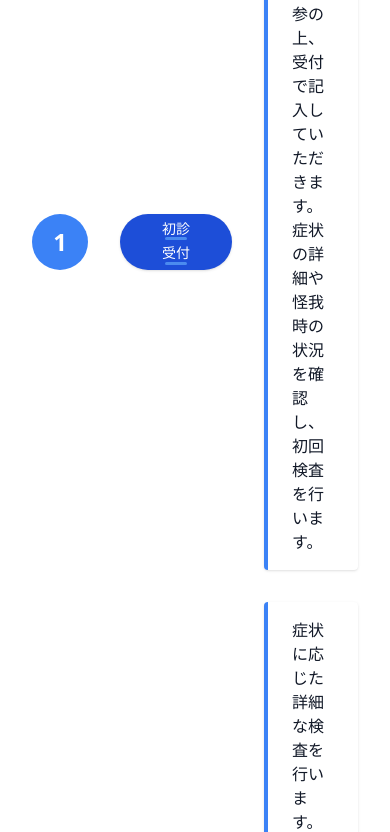
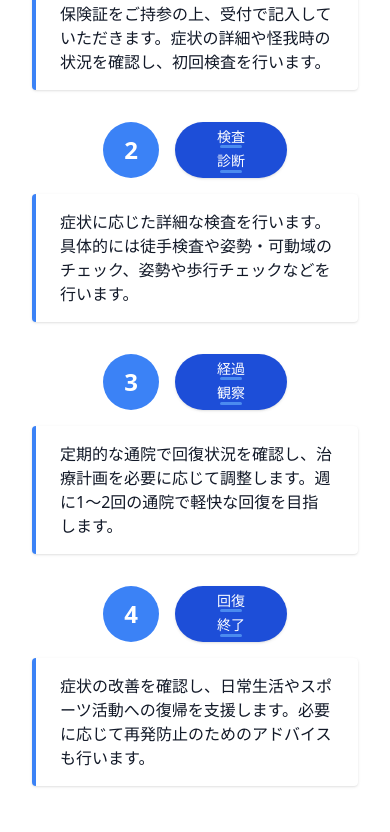
Before and after one commit to ideal-tomy/sunlit_next, a Next.js app: page /insurance in a window 390 px wide. Shown: the part 5583-6415 px from the top of the page. Built offline with nearby package versions, Linux system fonts and the light colour scheme.

Commit message:
診療の流れレスポンシブ完了

```diff
--- a/pages/index.tsx
+++ b/pages/index.tsx
@@ -57,15 +57,34 @@ const Home = () => {
   };
 
   return (
-    <div className="home-page">
-      <div style={{ position: 'relative', height: '100vh', minHeight: '600px' }}>
-        <img src="/images/01.png" width="100%" height="100%" alt="ヒーロー画像" style={{ objectFit: 'cover', position: 'absolute', top: 0, left: 0 }} />
-        <div style={{ position: 'absolute', top: 0, left: 0, right: 0, bottom: 0, backgroundColor: 'rgba(0,0,0,0.3)', display: 'flex', flexDirection: 'column', alignItems: 'center', justifyContent: 'center', padding: '0 1rem' }}>
-          <h1 style={{ color: 'white', fontSize: '2.5rem', fontWeight: 'bold', textAlign: 'center', marginBottom: '1rem' }}>サンリットウエスト鍼灸整骨院</h1>
-          <p style={{ color: 'white', fontSize: '1.2rem', textAlign: 'center', maxWidth: '36rem', marginBottom: '2rem' }}>— 100年使う大切な身体だからこそ、定期的なメンテナンスで痛みの少ない毎日を過ごしませんか。 —</p>
+    <div className="home-page min-h-screen bg-white flex flex-col">
+      <div className="relative w-full aspect-[16/9] pt-[72px]">
+        <img
+          src="/images/01.png"
+          alt="ヒーロー画像"
+          className="absolute inset-0 w-full h-full object-cover"
+        />
+        <div className="absolute inset-0 flex flex-col items-center justify-center bg-black/30 p-4">
+          <h1
+            className="hidden md:block"
+            style={{ color: 'white', fontSize: '2.5rem', fontWeight: 'bold', textAlign: 'center', marginBottom: '1rem' }}
+          >
+            サンリットウエスト鍼灸整骨院
+          </h1>
+          <p
+            className="text-sm md:text-base"
+            style={{ color: 'white', textAlign: 'center', maxWidth: '36rem', marginBottom: '2rem' }}
+          >
+            <span className="block md:hidden">
+              100年使う身体を、定期的なメンテナンスでサポート。
+            </span>
+            <span className="hidden md:block">
+              — 100年使う大切な身体だからこそ、定期的なメンテナンスで痛みの少ない毎日を過ごしませんか。 —
+            </span>
+          </p>
           <Link
             href="#contact"
-            className="bg-primary hover:bg-primary-dark text-white px-6 py-3 rounded-md transition-colors duration-300 font-medium inline-block"
+            className="hidden md:inline-block bg-primary hover:bg-primary-dark text-white px-6 py-3 rounded-md transition-colors duration-300 font-medium"
           >
             ご予約はこちら
           </Link>
--- a/pages/insurance.tsx
+++ b/pages/insurance.tsx
@@ -157,43 +157,51 @@ const Insurance = () => {
               </h2>
               <div className="max-w-4xl mx-auto">
                 <ul className="space-y-8">
-                  <li className="flex items-center gap-8">
+                  <li className="flex flex-col md:flex-row items-start md:items-center gap-2 md:gap-8">
+                    <div className="flex flex-row items-center gap-2 md:flex-col md:gap-0 justify-center w-full">
                       <div className="w-14 h-14 bg-blue-500 text-white rounded-full flex items-center justify-center text-2xl font-bold flex-shrink-0">1</div>
-                    <div className="w-28 h-14 flex flex-col items-center justify-center bg-blue-700 text-white font-bold rounded-full shadow text-sm leading-tight">
+                      <div className="w-28 h-14 flex flex-col items-center justify-center bg-blue-700 text-white font-bold rounded-full shadow text-sm leading-tight ml-2 md:ml-0 md:mt-2">
                         <span className="fancy-underline">初診</span>
                         <span className="fancy-underline mt-1">受付</span>
                       </div>
-                    <div className="flex-1 w-full max-w-2xl bg-white shadow px-6 py-4 rounded border-l-4 border-blue-500 text-gray-900 text-base md:text-lg">
+                    </div>
+                    <div className="flex-1 w-full max-w-2xl bg-white shadow px-6 py-4 rounded border-l-4 border-blue-500 text-gray-900 text-base md:text-lg mt-2 md:mt-0">
                       保険証をご持参の上、受付で記入していただきます。症状の詳細や怪我時の状況を確認し、初回検査を行います。
                     </div>
                   </li>
-                  <li className="flex items-center gap-8">
+                  <li className="flex flex-col md:flex-row items-start md:items-center gap-2 md:gap-8">
+                    <div className="flex flex-row items-center gap-2 md:flex-col md:gap-0 justify-center w-full">
                       <div className="w-14 h-14 bg-blue-500 text-white rounded-full flex items-center justify-center text-2xl font-bold flex-shrink-0">2</div>
-                    <div className="w-28 h-14 flex flex-col items-center justify-center bg-blue-700 text-white font-bold rounded-full shadow text-sm leading-tight">
+                      <div className="w-28 h-14 flex flex-col items-center justify-center bg-blue-700 text-white font-bold rounded-full shadow text-sm leading-tight ml-2 md:ml-0 md:mt-2">
                         <span className="fancy-underline">検査</span>
                         <span className="fancy-underline mt-1">診断</span>
                       </div>
-                    <div className="flex-1 w-full max-w-2xl bg-white shadow px-6 py-4 rounded border-l-4 border-blue-500 text-gray-900 text-base md:text-lg">
+                    </div>
+                    <div className="flex-1 w-full max-w-2xl bg-white shadow px-6 py-4 rounded border-l-4 border-blue-500 text-gray-900 text-base md:text-lg mt-2 md:mt-0">
                       症状に応じた詳細な検査を行います。具体的には徒手検査や姿勢・可動域のチェック、姿勢や歩行チェックなどを行います。
                     </div>
                   </li>
-                  <li className="flex items-center gap-8">
+                  <li className="flex flex-col md:flex-row items-start md:items-center gap-2 md:gap-8">
+                    <div className="flex flex-row items-center gap-2 md:flex-col md:gap-0 justify-center w-full">
                       <div className="w-14 h-14 bg-blue-500 text-white rounded-full flex items-center justify-center text-2xl font-bold flex-shrink-0">3</div>
-                    <div className="w-28 h-14 flex flex-col items-center justify-center bg-blue-700 text-white font-bold rounded-full shadow text-sm leading-tight">
+                      <div className="w-28 h-14 flex flex-col items-center justify-center bg-blue-700 text-white font-bold rounded-full shadow text-sm leading-tight ml-2 md:ml-0 md:mt-2">
                         <span className="fancy-underline">経過</span>
                         <span className="fancy-underline mt-1">観察</span>
                       </div>
-                    <div className="flex-1 w-full max-w-2xl bg-white shadow px-6 py-4 rounded border-l-4 border-blue-500 text-gray-900 text-base md:text-lg">
+                    </div>
+                    <div className="flex-1 w-full max-w-2xl bg-white shadow px-6 py-4 rounded border-l-4 border-blue-500 text-gray-900 text-base md:text-lg mt-2 md:mt-0">
                       定期的な通院で回復状況を確認し、治療計画を必要に応じて調整します。週に1～2回の通院で軽快な回復を目指します。
                     </div>
                   </li>
-                  <li className="flex items-center gap-8">
+                  <li className="flex flex-col md:flex-row items-start md:items-center gap-2 md:gap-8">
+                    <div className="flex flex-row items-center gap-2 md:flex-col md:gap-0 justify-center w-full">
                       <div className="w-14 h-14 bg-blue-500 text-white rounded-full flex items-center justify-center text-2xl font-bold flex-shrink-0">4</div>
-                    <div className="w-28 h-14 flex flex-col items-center justify-center bg-blue-700 text-white font-bold rounded-full shadow text-sm leading-tight">
+                      <div className="w-28 h-14 flex flex-col items-center justify-center bg-blue-700 text-white font-bold rounded-full shadow text-sm leading-tight ml-2 md:ml-0 md:mt-2">
                         <span className="fancy-underline">回復</span>
                         <span className="fancy-underline mt-1">終了</span>
                       </div>
-                    <div className="flex-1 w-full max-w-2xl bg-white shadow px-6 py-4 rounded border-l-4 border-blue-500 text-gray-900 text-base md:text-lg">
+                    </div>
+                    <div className="flex-1 w-full max-w-2xl bg-white shadow px-6 py-4 rounded border-l-4 border-blue-500 text-gray-900 text-base md:text-lg mt-2 md:mt-0">
                       症状の改善を確認し、日常生活やスポーツ活動への復帰を支援します。必要に応じて再発防止のためのアドバイスも行います。
                     </div>
                   </li>
```
Lines whose indentation alone changed are shown as unchanged.
